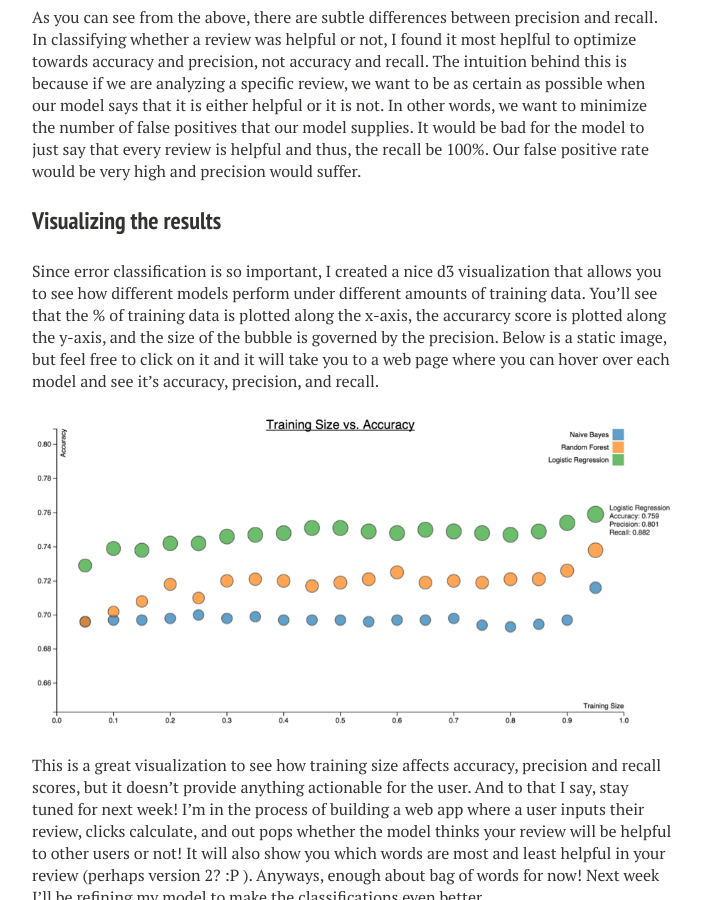
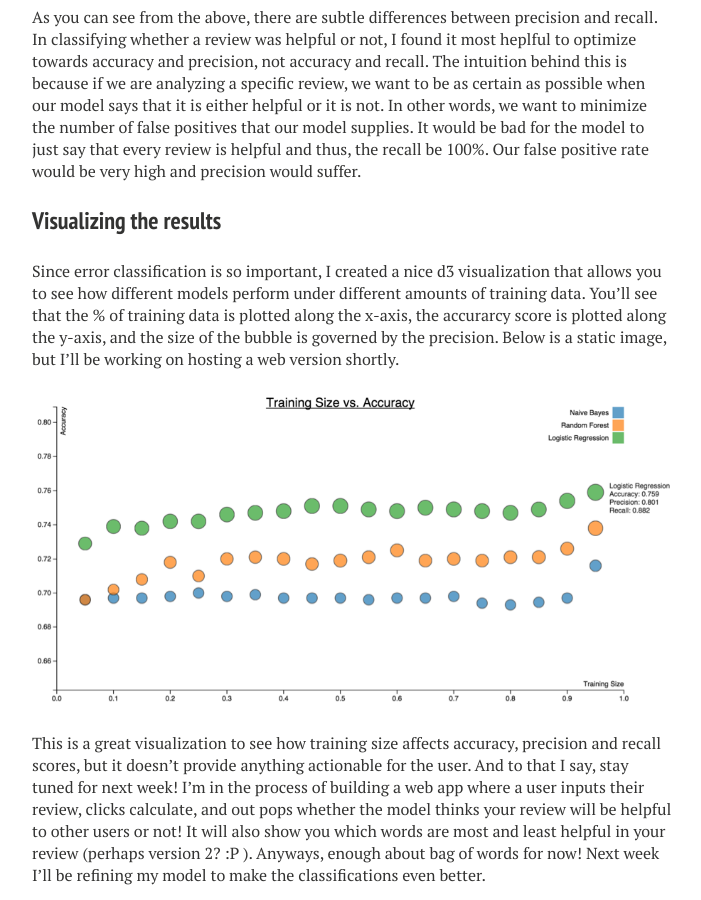
Before and after one commit to trevor-smith/trevor-smith.github.io, a Jekyll site: the page built from _posts/2015-05-14-amazon-review-classification.md, in a window 1280 px wide and 900 px high, scrolled down 2533 px. Shown: the whole window, without its empty margins (288-989 px from the left). Built offline with Jekyll 4.4.1, drawn with Linux system fonts in a browser that asks for light colours; nearby versions of some CDN libraries.

Commit message:
changed wording of d3 section

```diff
--- a/_posts/2015-05-14-amazon-review-classification.md
+++ b/_posts/2015-05-14-amazon-review-classification.md
@@ -73,7 +73,7 @@ As you can see from the above, there are subtle differences between precision an
 
 ### Visualizing the results
 
-Since error classification is so important, I created a nice d3 visualization that allows you to see how different models perform under different amounts of training data.  You'll see that the % of training data is plotted along the x-axis, the accurarcy score is plotted along the y-axis, and the size of the bubble is governed by the precision.  Below is a static image, but feel free to click on it and it will take you to a web page where you can hover over each model and see it's accuracy, precision, and recall.
+Since error classification is so important, I created a nice d3 visualization that allows you to see how different models perform under different amounts of training data.  You'll see that the % of training data is plotted along the x-axis, the accurarcy score is plotted along the y-axis, and the size of the bubble is governed by the precision.  Below is a static image, but I'll be working on hosting a web version shortly.
 
 
 <figure>
```
